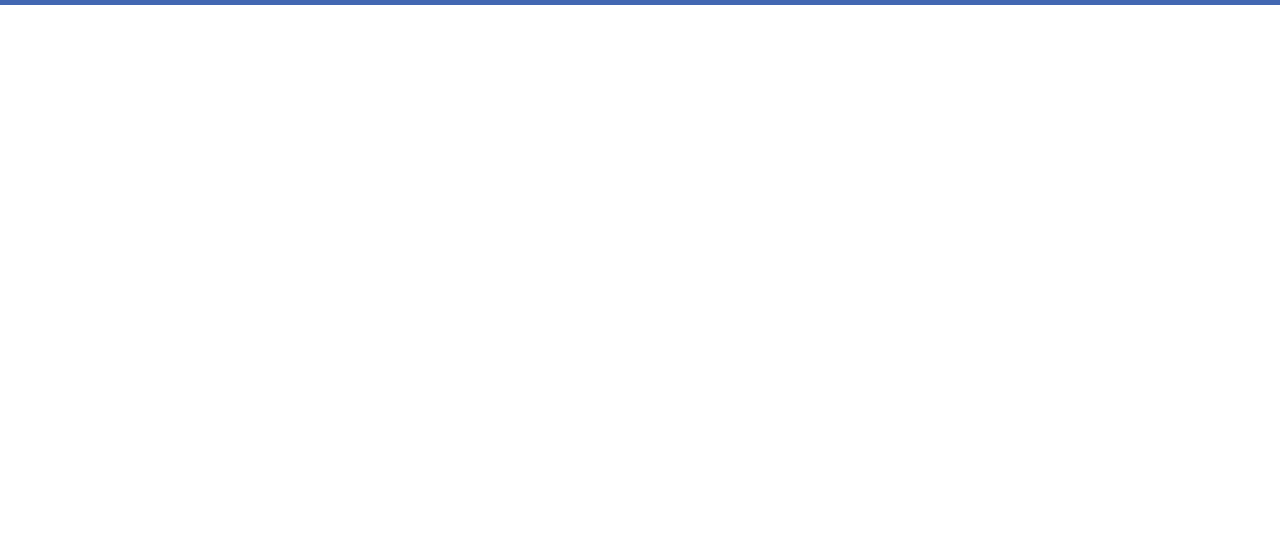
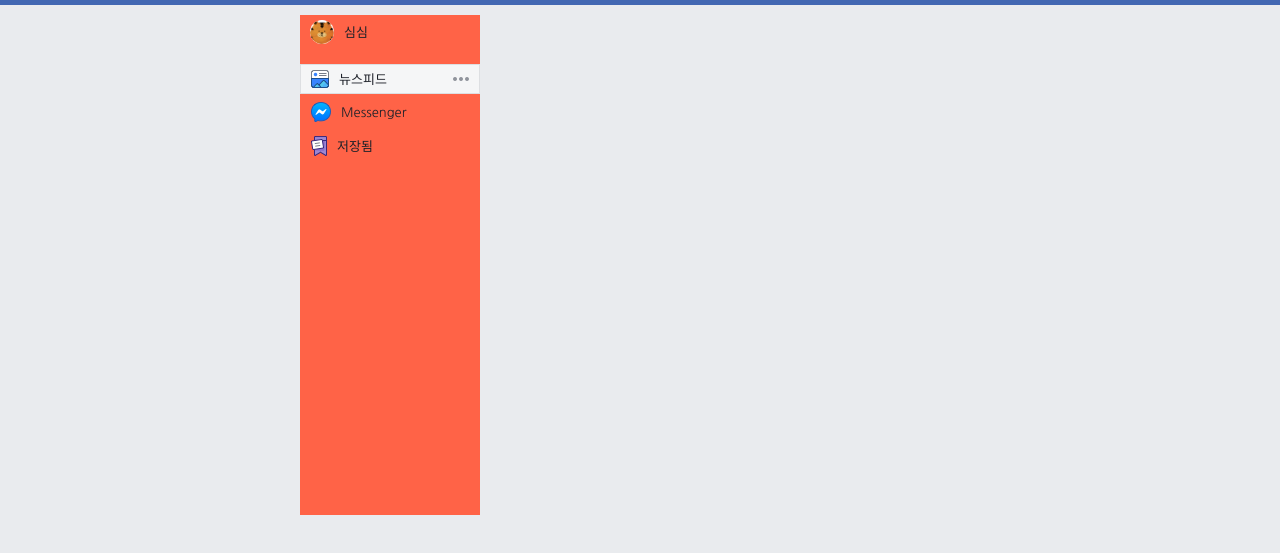
Before and after one commit to rosa2070/facebookproject, a plain HTML site: page index.html in a window 1280 px wide. Shown: the part 37-590 px from the top of the page. Drawn offline with Linux system fonts and the light colour scheme.

Commit message:
print("eight")

```diff
--- a/css/common.css
+++ b/css/common.css
@@ -595,6 +595,8 @@
 }
 
 body{
+    background-color: #e9ebee;
+    color: #1d2129;
     font-family: 'Nanum Gothic', sans-serif;
 }
 #header{
--- a/css/main.css
+++ b/css/main.css
@@ -0,0 +1,73 @@
+
+
+
+
+
+#wrapper{
+    width: 1012px;
+    margin: 0 auto;
+    padding-right: 205px;
+    position: relative;
+    top: 52px;
+}
+
+#wrapper .inner{
+    width: 100%;
+    position: relative;
+}
+
+#wrapper .inner .left_box{
+    width: 180px;
+    height: 500px;
+    background: tomato;
+    position: fixed;
+    top: 52px;
+    left: 300px;
+    font-size: 13px;
+}
+
+.left_box .icon--more{
+    margin-left: auto;
+    display: none;
+}
+
+
+.left_box .my_name{
+    padding: 5px 10px;
+    border-radius: 3px;
+    margin-bottom: 15px;
+}
+
+.left_box .my_name > a{
+    display: flex;
+    align-items: center;
+}
+
+.left_box .list > li{
+    padding: 5px 10px;
+    margin-bottom: 2px;
+    border: 1px solid transparent;
+}
+
+.left_box .list >li >a{
+    display: flex;
+    align-items: center;
+}
+
+.left_box .list > li.active{
+    background: var(--fds-gray-00);
+    border: 1px solid #dddfe2;
+}
+
+.left_box .list > li.active .icon--more{
+    display: block;
+}
+
+.left_box .list > li:hover{
+    background: var(--fds-gray-00);
+    border: 1px solid #dddfe2;
+}
+
+.left_box .list > li:hover .icon--more{
+    display: block;
+}
--- a/index.html
+++ b/index.html
@@ -174,6 +174,37 @@
         </div>
     </header>
 
+    <section id="wrapper">
+        <div class="inner">
+            <div class="left_box">
+                <div class="my_name">
+                    <a href="index.html">
+                        <div class="profile_img"><img src="imgs/profile/tiger.png" alt=""></div>
+                        <span class="name">심심</span>
+                        <span class="icon--more"></span>
+                    </a>
+                </div>
+                <ul class="list">
+                    <li class="active">
+                        <a href="index.html">
+                            <span class="icon icon--news"></span>뉴스피드 <span class="icon--more"></span>
+                        </a>
+                    </li>
+                    <li>
+                        <a href="messenger.html">
+                            <span class="icon icon--messenger"></span>Messenger <span class="icon--more"></span>
+                        </a>
+                    </li>
+                    <li>
+                        <a href="save.html">
+                            <span class="icon icon--save"></span>저장됨 <span class="icon--more"></span>
+                        </a>
+                    </li>
+                </ul>
+            </div>
+        </div>
+    </section>
+
 </section>
 
 
```
